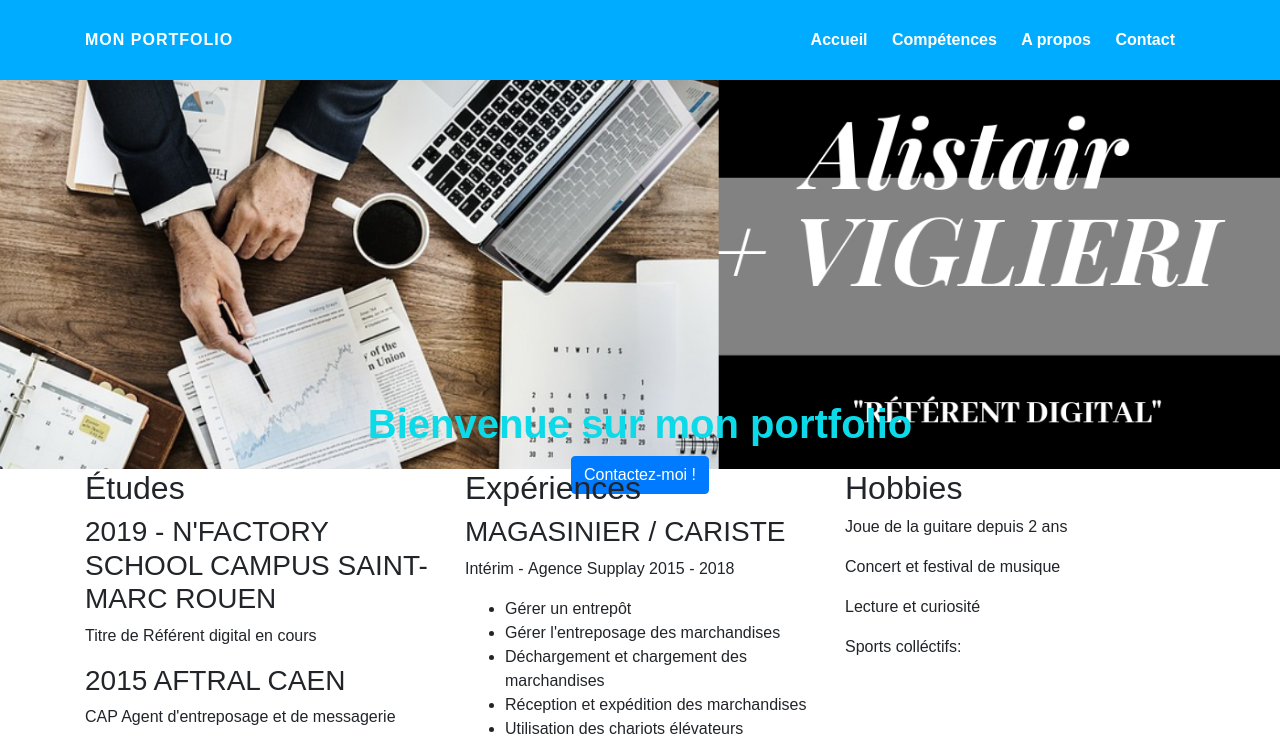
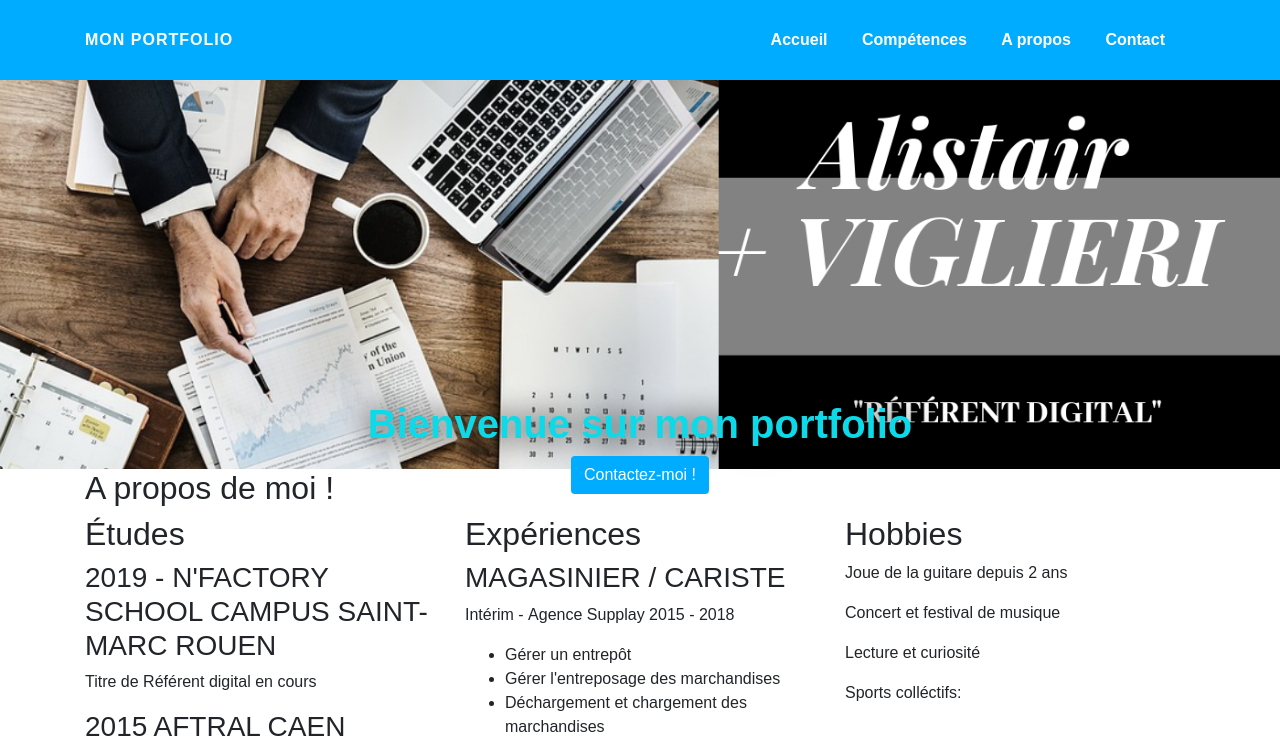
Before and after one commit to Mcali14/Portfolio, a PHP site: page / in a window 1280 px wide. Shown: the top 743 px of the page. Run offline with PHP 8.4, Linux system fonts and the light colour scheme.

Commit message:
quelques petites modifications création lien d'encrage "a propos"

```diff
--- a/assets/css/style.css
+++ b/assets/css/style.css
@@ -17,7 +17,7 @@ a, a:hover{
 
 /* header*/
 
-header{
+.header{
   background-color: #00ACFF;
   height: 80px;
   line-height: 80px;
@@ -38,7 +38,7 @@ header{
 .menu a{
   color: #ffffff;
   font-weight: bold;
-  margin-right: 20px;
+  margin-right: 30px;
 }
 
 .menu a:hover {
@@ -73,9 +73,14 @@ header{
 .inner-banner h1 {
   color: #0CDAE8;
   font-weight: bold;
-  text-shadow: 1px 1 px 30 px #000000;
+  text-shadow: 1px 1px 30px #000000;
 }
 
-.inner-banner .btn-custom:hover {
-  background-color: #0C67E8;
+.inner-banner .btn-custom {
+  background-color: #00ACFF;
+  color: #ffffff;
 }
+
+.inner-banner .btn-custom:hover{
+  background-color: #2C3E50.
+}
--- a/index.html
+++ b/index.html
@@ -12,10 +12,10 @@
       <div class="container">
         <a href="index.html" class="logo">Mon portfolio</a>
         <nav class="menu">
-          <a href="index.html">Accueil</a>
-          <a href="Compétences.html">Compétences</a>
-          <a href="Apropos.html">A propos </a>
-          <a href="Contact.html">Contact</a>
+          <a href="#">Accueil</a>
+          <a href="#Compétences">Compétences</a>
+          <a href="#about">A propos </a>
+          <a href="#Contact">Contact</a>
         </nav>
       </div>
   </header>
@@ -25,11 +25,12 @@
         </div>
         <div class="inner-banner">
           <h1>Bienvenue sur mon portfolio</h1>
-          <button type="button" class="btn btn-primary">Contactez-moi&nbsp;!</button>
+          <button type="button" class="btn btn-custom">Contactez-moi&nbsp;!</button>
         </div>
     </section>
     <section class="container-fluid about">
         <div class="container">
+          <h2 id="about">A propos de moi&nbsp;!</h2>
           <div class="row">
             <article class="col-md-4 col-lg-4 col-xs-12 col-sm-12">
               <h2>Études</h2>
```
